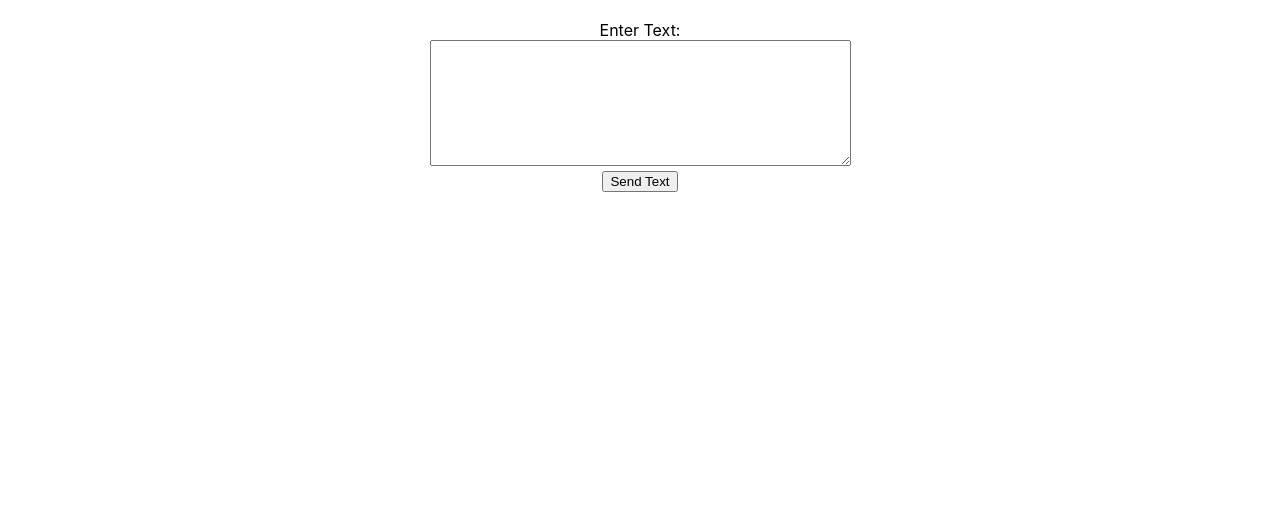
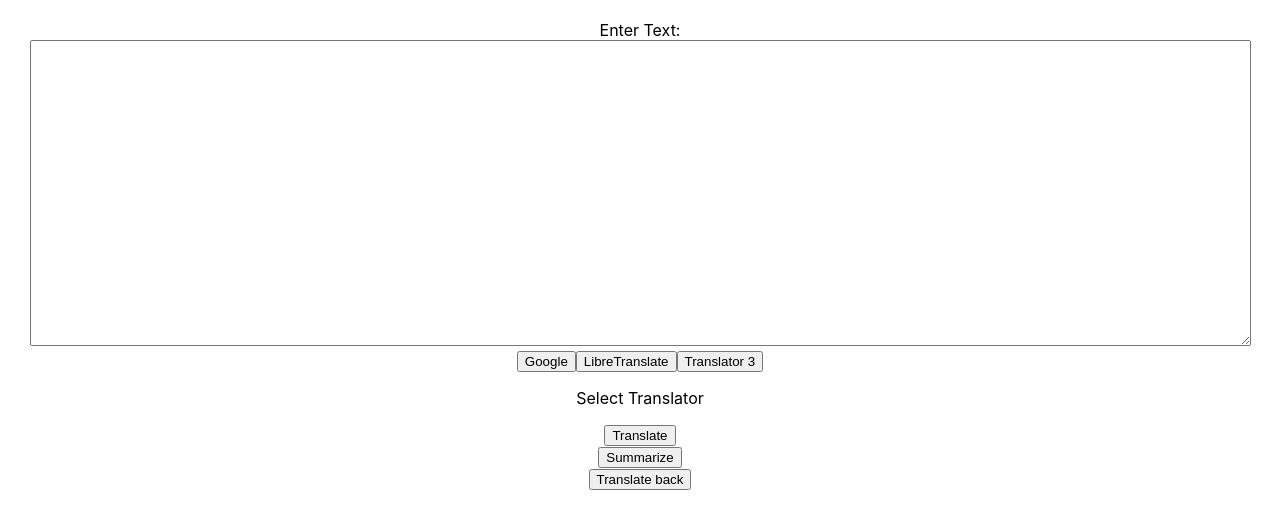
Before and after one commit to mabackma/translate-testing-frontend, a React (Create React App) app: page / in a window 1280 px wide. Shown: the top 528 px of the page. Built offline with nearby package versions, Linux system fonts and the light colour scheme.

Commit message:
Google and LibreTranslate: translate to english --> summarize --> translate back to finnish

```diff
--- a/src/App.js
+++ b/src/App.js
@@ -1,4 +1,3 @@
-import logo from './logo.svg';
 import './App.css';
 import TestPage from './components/TestPage';
 
--- a/src/components/TestPage.jsx
+++ b/src/components/TestPage.jsx
@@ -1,62 +1,87 @@
 import { useState } from 'react';
 import TextBlock from './TextBlock';
+import { getText, getTextLibre } from '../services/apiService';
+import Translator from './Translator';
 
 const TestPage = () => {
-  const [value, setValue] = useState('');
-  const [summary, setSummary] = useState('');
-  const [translation, setTranslation] = useState('');
+  const [input, setInput] = useState('');
+  const [summaryFromGoogleTranslation, setSummaryFromGoogleTranslation] = useState('');
+  const [summaryFromLibreTranslation, setSummaryFromLibreTranslation] = useState('');
+  const [googleTranslationToEnglish, setGoogleTranslationToEnglish] = useState('');
+  const [googleTranslationToFinnish, setGoogleTranslationToFinnish] = useState('');
+  const [libreTranslationToEnglish, setLibreTranslationToEnglish] = useState('');
+  const [libreTranslationToFinnish, setLibreTranslationToFinnish] = useState('');
+  const [translator, setTranslator] = useState('');
 
   const handleChange = (event) => {
-    setValue(event.target.value);
+    setInput(event.target.value);
   };
 
-  const handleClick = () => {
-    // Create a JSON object with the text area value
-    const data = { text: value };
+  const translateFromApi = async (language) => {
+    let translationResult;
 
-    // Send a POST request to the summary address
-    fetch('http://127.0.0.1:5000/summary', {
-      method: 'POST',
-      headers: {
-        'Content-Type': 'application/json'
-      },
-      body: JSON.stringify(data)
-    })
-    .then(response => {
-      if (!response.ok) {
-        throw new Error('Network response was not ok');
+    switch (translator) {
+      case 'Google Cloud Translation API':
+        if (language === 'en') {
+          // Send a POST request to Google Cloud Translation API
+          translationResult = await getText(input, 'http://localhost:5001/translate-in-google', language);
+          setGoogleTranslationToEnglish(translationResult.translation);
+          break;
+        } else {
+          // Send a POST request to Google Cloud Translation API
+          translationResult = await getText(summaryFromGoogleTranslation, 'http://localhost:5001/translate-in-google', language);
+          setGoogleTranslationToFinnish(translationResult.translation);
+          break;
+        }
+      case 'LibreTranslate':
+        if (language === 'en') {
+          // Send a POST request to LibreTranslate
+          translationResult = await getTextLibre(input, language);
+          setLibreTranslationToEnglish(translationResult.translatedText);
+        break;
+        } else {
+          // Send a POST request to LibreTranslate
+          translationResult = await getTextLibre(summaryFromLibreTranslation, language);
+          setLibreTranslationToFinnish(translationResult.translatedText);
+          break;
+        }
+      case 'translator3':
+        break;
+      default:
+        break;
+    }
+
+  }
+
+  const handleSummaryClick = async () => {
+    try {
+        // Send a POST request to the summary address
+        if (translator === 'Google Cloud Translation API') {
+        const summaryResult = await getText(googleTranslationToEnglish, 'http://localhost:5001/summary');
+        setSummaryFromGoogleTranslation(summaryResult.summary);
+      } else {
+        const summaryResult = await getText(libreTranslationToEnglish, 'http://localhost:5001/summary');
+        setSummaryFromLibreTranslation(summaryResult.summary);
       }
-      return response.json();
-    })
-    .then(data => {
-      setSummary(data.summary);
-    })
-    .catch(error => {
+    } catch (error) {
       console.error('Error:', error);
-      // Handle errors here
-    });
+    }
+  }
 
-    // Send a POST request to the translate address
-    fetch('http://127.0.0.1:5000/translate-in-google', {
-      method: 'POST',
-      headers: {
-        'Content-Type': 'application/json'
-      },
-      body: JSON.stringify(data)
-    })
-    .then(response => {
-      if (!response.ok) {
-        throw new Error('Network response was not ok');
-      }
-      return response.json();
-    })
-    .then(data => {
-      setTranslation(data.translation);
-    })
-    .catch(error => {
+  const handleTranslateClick = async () => {
+    try {
+      translateFromApi('en');
+    } catch (error) {
       console.error('Error:', error);
-      // Handle errors here
-    });
+    }
+  }
+
+  const handleTranslateBackClick = async () => {
+    try {
+      translateFromApi('fi');
+    } catch (error) {
+      console.error('Error:', error);
+    }
   }
 
   return (
@@ -66,23 +91,25 @@ const TestPage = () => {
       <br/>
       <textarea
         id="textarea"
-        value={value}
+        value={input}
         onChange={handleChange}
-        rows={8}
-        cols={50}
+        rows={20}
+        cols={150}
       />
+      <Translator translator={translator} setTranslator={setTranslator}/>
+      {input ? <TextBlock label="Input text:" text={input}/> : null}
+      <button onClick={handleTranslateClick}>Translate</button>
       <br/>
-      <button onClick={handleClick}>Send Text</button>
-      {
-        translation ?
-        <TextBlock label="Translation from input text:" text={translation}/>
-        : null
-      }
-      {
-        summary ?
-        <TextBlock label="Summary from input text:" text={summary}/>
-        : null
-      }
+      {googleTranslationToEnglish ? <TextBlock label="Google translation from input text:" text={googleTranslationToEnglish}/> : null}
+      {libreTranslationToEnglish ? <TextBlock label="Libre translation to english from input text:" text={libreTranslationToEnglish}/> : null}
+      <button onClick={handleSummaryClick}>Summarize</button>
+      <br/>
+      {summaryFromGoogleTranslation ? <TextBlock label="Summary from Google translation:" text={summaryFromGoogleTranslation}/> : null}
+      {summaryFromLibreTranslation ? <TextBlock label="Summary from Libre translation:" text={summaryFromLibreTranslation}/> : null}
+      <button onClick={handleTranslateBackClick}>Translate back</button>
+      <br/>
+      {googleTranslationToFinnish ? <TextBlock label="Google translation  translation back to finnish from summary:" text={googleTranslationToFinnish}/> : null}
+      {libreTranslationToFinnish ? <TextBlock label="Libre translation  translation back to finnish from summary:" text={libreTranslationToFinnish}/> : null}
     </div>
   );
 }
--- a/src/components/TextBlock.jsx
+++ b/src/components/TextBlock.jsx
@@ -1,4 +1,3 @@
-import { useState } from 'react';
 import './TextBlock.css';
 
 const TextBlock = ({label, text}) => {
--- /dev/null
+++ b/src/components/Translator.jsx
@@ -0,0 +1,18 @@
+const TextBlock = ({translator, setTranslator}) => {
+  const handleTranslatorChange = (selectedTranslator) => {
+    setTranslator(selectedTranslator);
+  };
+
+  return (
+    <div>
+      <div>
+        <button onClick={() => handleTranslatorChange('Google Cloud Translation API')}>Google</button>
+        <button onClick={() => handleTranslatorChange('LibreTranslate')}>LibreTranslate</button>
+        <button onClick={() => handleTranslatorChange('translator3')}>Translator 3</button>
+      </div>
+      <p>{translator ? `Selected Translator: ${translator}` : 'Select Translator'}</p>
+    </div>
+  );
+}
+
+export default TextBlock;
--- /dev/null
+++ b/src/services/apiService.js
@@ -0,0 +1,39 @@
+export const getText = async (text, address, targetLanguage) => {
+  const response = await fetch(address, {
+    method: 'POST',
+    headers: {
+      'Content-Type': 'application/json'
+    },
+    body: JSON.stringify({ text, targetLanguage })
+  });
+
+  if (!response.ok) {
+    throw new Error('Network response was not ok');
+  }
+
+  const data = await response.json();
+  return data;
+}
+
+export const getTextLibre = async (text, language) => {
+  const response = await fetch('http://localhost:5000/translate', {
+    method: 'POST',
+    headers: {
+      'Content-Type': 'application/json'
+    },
+    body: JSON.stringify({
+      q: text,
+      source: "auto",
+      target: language,
+      format: "text",
+      api_key: ""
+    }),
+  });
+
+  if (!response.ok) {
+    throw new Error('Network response was not ok');
+  }
+
+  const data = await response.json();
+  return data;
+}
```
